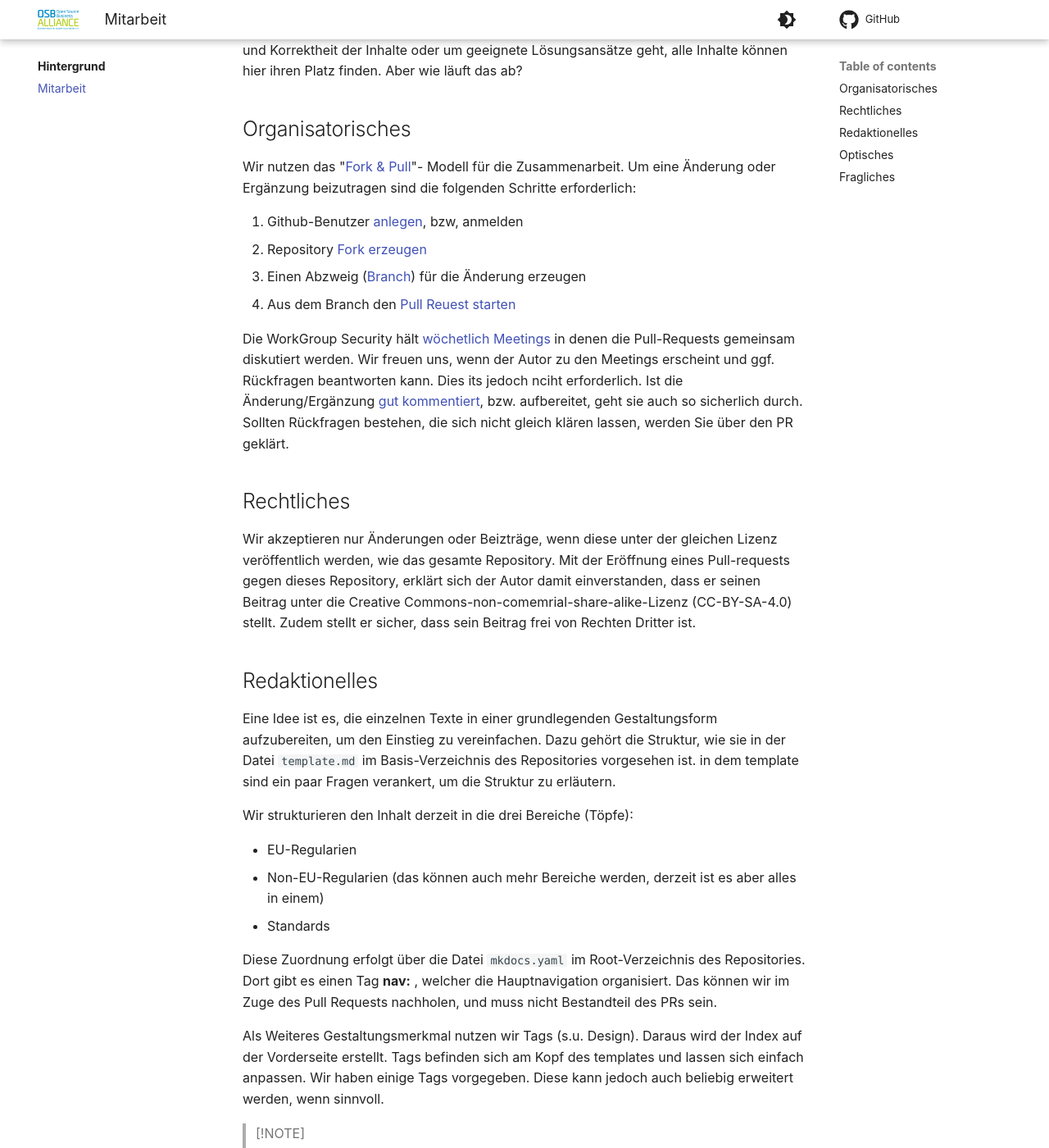
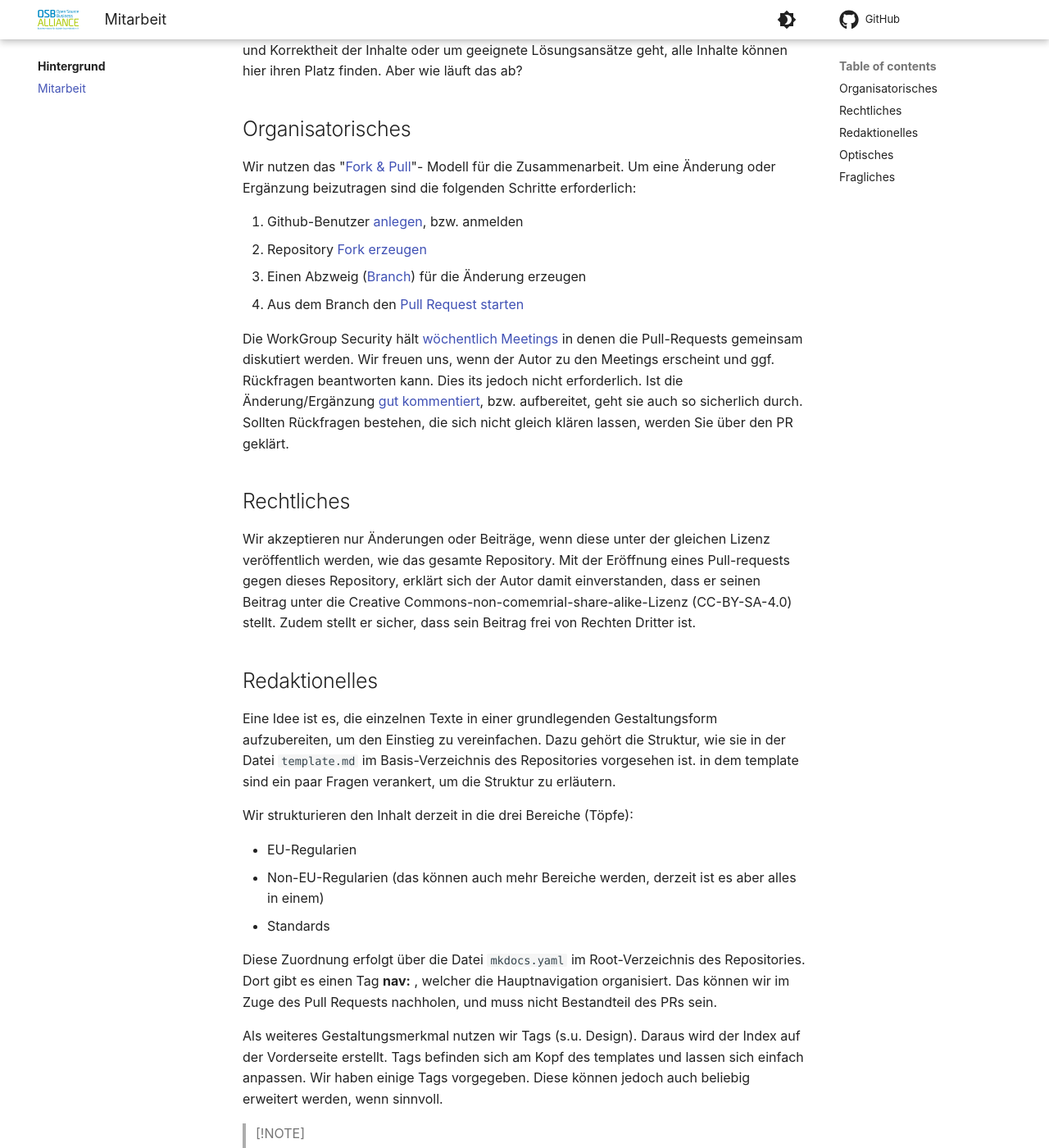
Before and after one commit to joto/osba-regulatory-monitor, an MkDocs documentation site: the page built from docs/guidelines.md, in a window 1280 px wide and 1400 px high, scrolled down 231 px. Shown: the whole window at 82% size. Built offline with MkDocs 1.6.1 and Material for MkDocs 9.7.7, drawn with Linux system fonts in a browser that asks for light colours; comment, search, counter and statistics services are not loaded; some of the changed text lies outside the part shown.

Commit message:
Diverse Typo-Fixes

```diff
--- a/docs/guidelines.md
+++ b/docs/guidelines.md
@@ -6,16 +6,16 @@ Wir ermutigen jeden, der Erfahrung mit der einen oder anderen regulatorischen Vo
 
 Wir nutzen das "[Fork & Pull](https://docs.github.com/de/pull-requests/collaborating-with-pull-requests/getting-started/about-collaborative-development-models)"- Modell für die Zusammenarbeit. Um eine Änderung oder Ergänzung beizutragen sind die folgenden Schritte erforderlich:
 
-1. Github-Benutzer [anlegen](https://docs.github.com/de/get-started/start-your-journey/creating-an-account-on-github), bzw, anmelden
+1. Github-Benutzer [anlegen](https://docs.github.com/de/get-started/start-your-journey/creating-an-account-on-github), bzw. anmelden
 2. Repository [Fork erzeugen](https://docs.github.com/de/get-started/exploring-projects-on-github/contributing-to-a-project)
 3. Einen Abzweig ([Branch](https://docs.github.com/de/pull-requests/collaborating-with-pull-requests/proposing-changes-to-your-work-with-pull-requests/creating-and-deleting-branches-within-your-repository)) für die Änderung erzeugen
-4. Aus dem Branch den [Pull Reuest starten](https://docs.github.com/de/pull-requests/collaborating-with-pull-requests/proposing-changes-to-your-work-with-pull-requests/creating-a-pull-request-from-a-fork)
+4. Aus dem Branch den [Pull Request starten](https://docs.github.com/de/pull-requests/collaborating-with-pull-requests/proposing-changes-to-your-work-with-pull-requests/creating-a-pull-request-from-a-fork)
 
-Die WorkGroup Security hält [wöchetlich Meetings](/osba-regulatory-monitor/index#meetings) in denen die Pull-Requests gemeinsam diskutiert werden. Wir freuen uns, wenn der Autor zu den Meetings erscheint und ggf. Rückfragen beantworten kann. Dies its jedoch nciht erforderlich. Ist die Änderung/Ergänzung [gut kommentiert](https://docs.github.com/de/pull-requests/collaborating-with-pull-requests/getting-started/helping-others-review-your-changes), bzw. aufbereitet, geht sie auch so sicherlich durch. Sollten Rückfragen bestehen, die sich nicht gleich klären lassen, werden Sie über den PR geklärt.
+Die WorkGroup Security hält [wöchentlich Meetings](/osba-regulatory-monitor/index#meetings) in denen die Pull-Requests gemeinsam diskutiert werden. Wir freuen uns, wenn der Autor zu den Meetings erscheint und ggf. Rückfragen beantworten kann. Dies its jedoch nicht erforderlich. Ist die Änderung/Ergänzung [gut kommentiert](https://docs.github.com/de/pull-requests/collaborating-with-pull-requests/getting-started/helping-others-review-your-changes), bzw. aufbereitet, geht sie auch so sicherlich durch. Sollten Rückfragen bestehen, die sich nicht gleich klären lassen, werden Sie über den PR geklärt.
 
 ## Rechtliches
 
-Wir akzeptieren nur Änderungen oder Beizträge, wenn diese unter der gleichen Lizenz veröffentlich werden, wie das gesamte Repository. Mit der Eröffnung eines Pull-requests gegen dieses Repository, erklärt sich der Autor damit einverstanden, dass er seinen Beitrag unter die Creative Commons-non-comemrial-share-alike-Lizenz (CC-BY-SA-4.0) stellt. Zudem stellt er sicher, dass sein Beitrag frei von Rechten Dritter ist.
+Wir akzeptieren nur Änderungen oder Beiträge, wenn diese unter der gleichen Lizenz veröffentlich werden, wie das gesamte Repository. Mit der Eröffnung eines Pull-requests gegen dieses Repository, erklärt sich der Autor damit einverstanden, dass er seinen Beitrag unter die Creative Commons-non-comemrial-share-alike-Lizenz (CC-BY-SA-4.0) stellt. Zudem stellt er sicher, dass sein Beitrag frei von Rechten Dritter ist.
 
 ## Redaktionelles
 
@@ -29,7 +29,7 @@ Wir strukturieren den Inhalt derzeit in die drei Bereiche (Töpfe):
 
 Diese Zuordnung erfolgt über die Datei `mkdocs.yaml` im Root-Verzeichnis des Repositories. Dort gibt es einen Tag **nav:** , welcher die Hauptnavigation organisiert. Das können wir im Zuge des Pull Requests nachholen, und muss nicht Bestandteil des PRs sein.
 
-Als Weiteres Gestaltungsmerkmal nutzen wir Tags (s.u. Design). Daraus wird der Index auf der Vorderseite erstellt. Tags befinden sich am Kopf des templates und lassen sich einfach anpassen. Wir haben einige Tags vorgegeben. Diese kann jedoch auch beliebig erweitert werden, wenn sinnvoll.
+Als weiteres Gestaltungsmerkmal nutzen wir Tags (s.u. Design). Daraus wird der Index auf der Vorderseite erstellt. Tags befinden sich am Kopf des templates und lassen sich einfach anpassen. Wir haben einige Tags vorgegeben. Diese können jedoch auch beliebig erweitert werden, wenn sinnvoll.
 
 > [!NOTE]
 >
```
Also changed, not shown: other parts of docs/guidelines.md (+2 -2 lines), docs/cra.md (+6 -6 lines), docs/index.md (+2 -2 lines), docs/mdr.md (+1 -1 lines).
